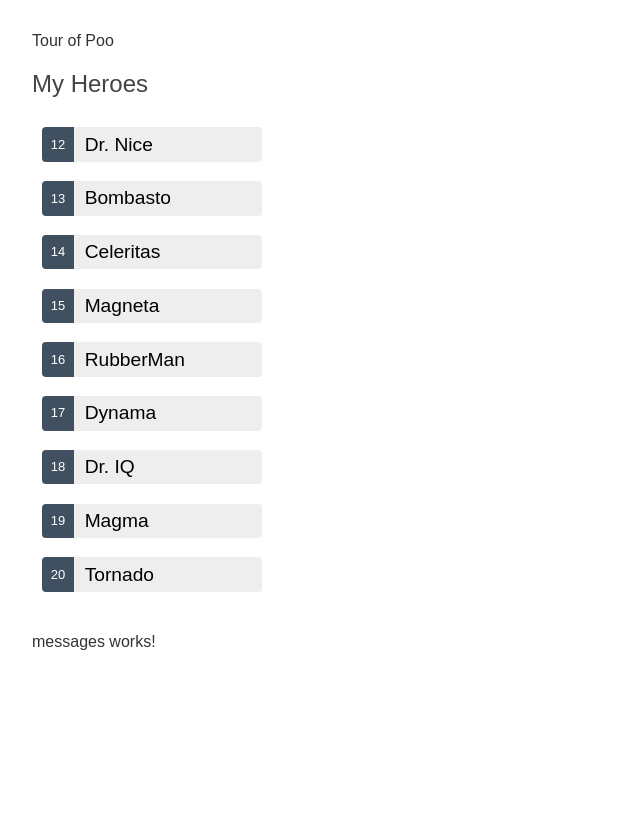
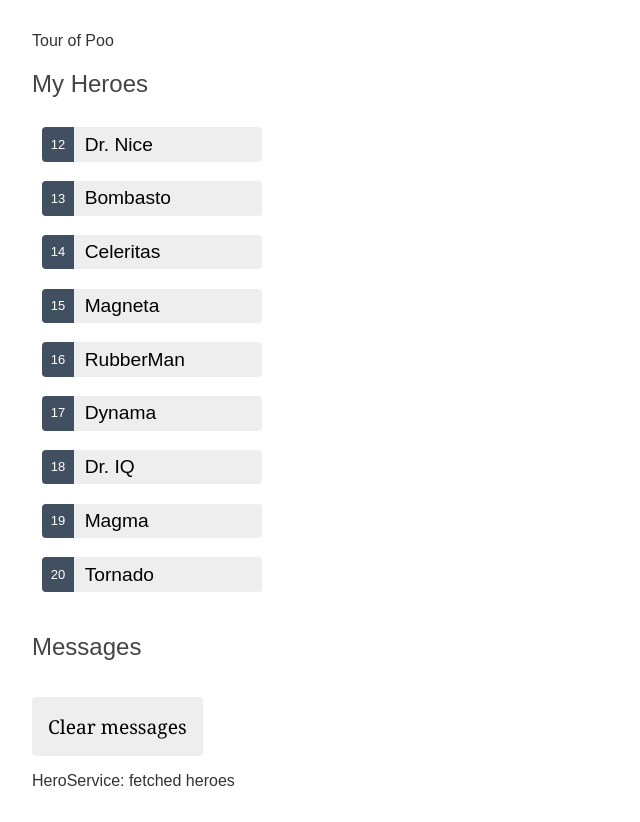
Before and after one commit to todd-miller/tour-of-heroes, an Angular app: page / in a window 1280 px wide. Shown: the whole page, without its empty margins (0-640 px from the left). Before the commit the page ends 800 px from the top, so only its background shows below. Built offline with nearby package versions, Linux system fonts and the light colour scheme.

Commit message:
completed adding services section

```diff
--- a/src/app/hero.service.ts
+++ b/src/app/hero.service.ts
@@ -1,6 +1,7 @@
 import { Injectable } from '@angular/core';
 import { Observable, of } from 'rxjs';
 import { Hero } from './hero';
+import { MessagesService } from './messages.service';
 import { HEROES } from './mock-heroes';
 
 @Injectable({
@@ -8,10 +9,11 @@ import { HEROES } from './mock-heroes';
 })
 export class HeroService {
 
-  constructor() { }
+  constructor(private messageService: MessagesService) { }
 
   getHeroes(): Observable<Hero[]> {
     const heroes = of(HEROES);
+    this.messageService.add("HeroService: fetched heroes");
     return heroes;
   }
 }
--- a/src/app/heroes/heroes.component.ts
+++ b/src/app/heroes/heroes.component.ts
@@ -1,6 +1,7 @@
 import { Component, OnInit } from '@angular/core';
 import { Hero } from '../hero';
 import { HeroService } from '../hero.service';
+import { MessagesService } from '../messages.service';
 
 @Component({
   selector: 'app-heroes',
@@ -12,7 +13,7 @@ export class HeroesComponent implements OnInit {
   heroes: Hero[] = [];
   selectedHero?: Hero;
 
-  constructor(private heroService: HeroService) {  }
+  constructor(private heroService: HeroService, private messageService: MessagesService) {  }
 
   ngOnInit(): void {
     this.getHeroes();
@@ -20,7 +21,7 @@ export class HeroesComponent implements OnInit {
 
   onSelect(hero: Hero): void {
     this.selectedHero = hero;
-    console.log(`Selected HERO: ${this.selectedHero.name}`);
+    this.messageService.add(`HeroService: Selected hero id=${hero.id}`);
   }
 
   getHeroes(): void {
--- a/src/app/messages.service.ts
+++ b/src/app/messages.service.ts
@@ -4,6 +4,14 @@ import { Injectable } from '@angular/core';
   providedIn: 'root'
 })
 export class MessagesService {
+  messages: string[] = [];
 
   constructor() { }
+
+  add(message: string) {
+    this.messages.push(message);
+  }
+  clear (): void {
+    this.messages = [];
+  }
 }
--- a/src/app/messages/messages.component.html
+++ b/src/app/messages/messages.component.html
@@ -1 +1,10 @@
-<p>messages works!</p>
+<div *ngIf="messageService.messages.length">
+  <h2>Messages</h2>
+  <button
+      type="button"
+      class="clear"
+      (click)="messageService.clear()">
+    Clear messages
+  </button>
+  <div *ngFor="let message of messageService.messages">{{message}}</div>
+</div>
--- a/src/app/messages/messages.component.ts
+++ b/src/app/messages/messages.component.ts
@@ -1,4 +1,5 @@
 import { Component } from '@angular/core';
+import { MessagesService } from '../messages.service';
 
 @Component({
   selector: 'app-messages',
@@ -6,5 +7,6 @@ import { Component } from '@angular/core';
   styleUrls: ['./messages.component.css']
 })
 export class MessagesComponent {
+  constructor(public messageService: MessagesService) {}
 
 }
```
